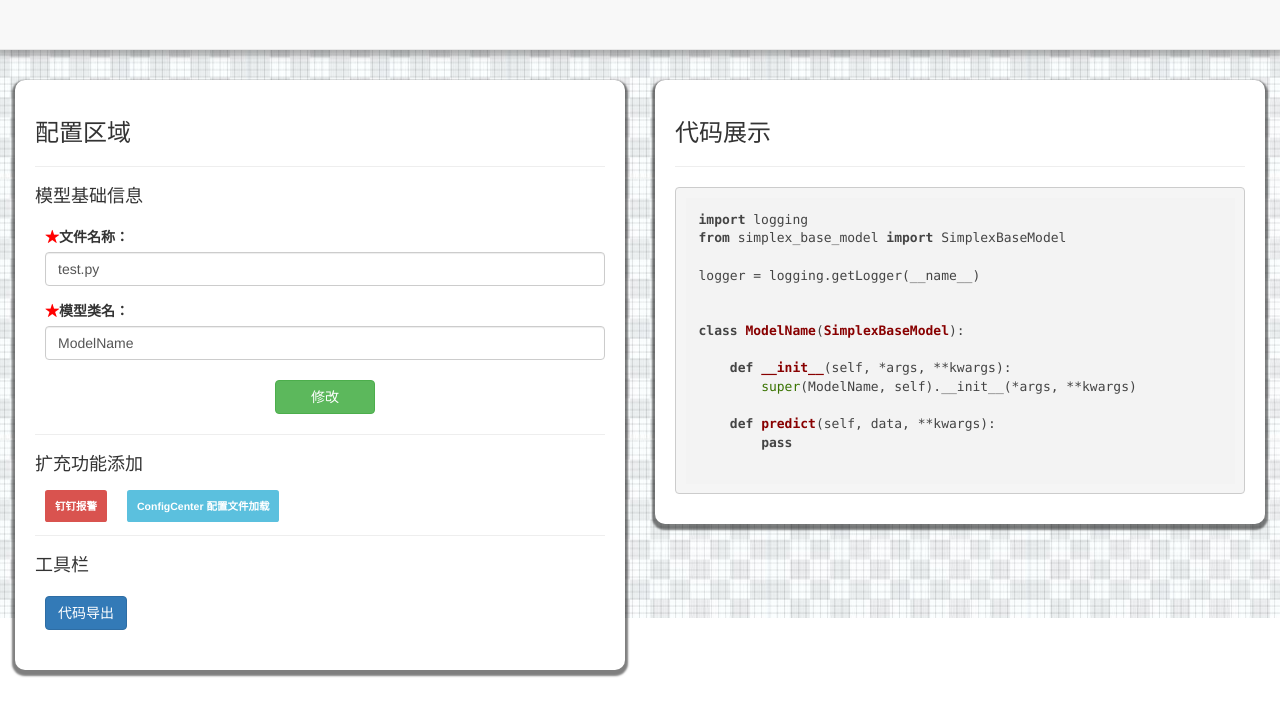
After one commit to clvsit/visual-tools, a Flask app: page /other/euler_script_generate in a window 1280 px wide. The commit adds this page. Shown: the top 716 px of the page. Run offline with Flask 2, Linux system fonts and the light colour scheme; parts of the project's set-up code (start-up, migrations or seed data) failed here and were passed over; some libraries are stand-ins or nearby versions.

Commit message:
feature: added euler model script function

```diff
--- a/app.py
+++ b/app.py
@@ -54,6 +54,11 @@ def classify_view():
 @app.route("/picture/mask")
 def picture_mask():
     return render_template("picture/picture_mask.html")
+
+
+@app.route("/other/euler_script_generate")
+def euler_script_generate():
+    return render_template("other/euler_script_generate.html")
 
 
 @app.route('/open')
@@ -245,5 +250,24 @@ def data_generate():
     return feedback
 
 
+@app.route("/other/code/output", methods=["POST"])
+def output_code():
+    if request.method == "POST":
+        file_name = request.form.get("fileName", "")
+        code = request.form.get("code", "")
+        file_path = "static/source/code/" + file_name
+
+        try:
+            print("/nfs/users/chenxu/project/visual_tools/" + file_path)
+            with open("/nfs/users/chenxu/project/visual_tools/" + file_path, "w", encoding="utf-8") as file:
+                file.write(code)
+            feedback = {"code": 1, "msg": "导出代码成功！", "data": {"file": file_path}}
+        except Exception as error:
+            feedback = {"code": 0, "msg": "导出代码失败！", "data": {"msg": str(error)}}
+    else:
+        feedback = {"code": 0, "msg": "请求方法有误！", "data": {}}
+    return feedback
+
+
 if __name__ == '__main__':
     app.run(debug=True)
--- /dev/null
+++ b/static/script/euler_script_generate.js
@@ -0,0 +1,263 @@
+new Vue({
+    el: "#app",
+    data: {
+        alert: {
+            isShow: false,
+            type: "alert-success",
+            message: ""
+        },
+        code: {
+            header: {},
+            body: {}
+        },
+        codeView: "",
+        extension: {
+            list: [
+                {type: 1, class: "label-danger", text: "钉钉报警", isShow: true},
+                {type: 2, class: "label-info", text: "ConfigCenter 配置文件加载", isShow: true}
+            ],
+            basic: {
+                fileName: "test.py",
+                className: "ModelName"
+            },
+            dingding: {
+                isShow: false,
+                title: "报警消息",
+                url: ""
+            },
+            config: {
+                isShow: false,
+                namespace: "dev",
+                url: ""
+            }
+        },
+        requestUrl: ""
+    },
+    created() {
+        let _this = this;
+
+        $.getJSON({
+            url: "/static/config/config.json",
+            method: "GET",
+            success(resp) {
+                _this.requestUrl = resp.requestUrl;
+            },
+            fail(error) {
+                $("#modal").modal();
+                this.alert = {
+                    type: "alert-danger",
+                    message: error
+                };
+                setTimeout(function () {
+                    $("#modal").modal("hide");
+                }, 3000);
+            }
+        })
+
+        this.$nextTick(() => {
+            this.addCode(0);
+            this.changePageSize();
+        });
+    },
+    methods: {
+        request(type) {
+            let _this = this;
+
+            if (type === "output") {
+                $.ajax({
+                    type: "POST",
+                    url: this.requestUrl + "/other/code/output",
+                    data: {
+                        fileName: this.extension.basic.fileName,
+                        code: this.codeView
+                    },
+                    success(resp) {
+                        console.log(resp);
+                        if (resp.code === 1) {
+                            window.open(_this.requestUrl + "/" + resp.data.file);
+                        } else {
+                            _this.alert = {
+                                isShow: true,
+                                type: "alert-danger",
+                                message: resp.msg
+                            };
+                        }
+                    },
+                    fail(error) {
+                        _this.alert = {
+                            isShow: true,
+                            type: "alert-danger",
+                            message: error
+                        };
+                    }
+                });
+            }
+        },
+        changePageSize() {
+            this.$nextTick(() => {
+                let height = document.getElementById("content").offsetHeight + 200;
+
+                if (height < window.screen.availHeight) {
+                    height = window.screen.availHeight - 100;
+                }
+                $("#app").height(height);
+            });
+        },
+        addExtension(event) {
+            const type = Number(event.target.dataset.extensionType);
+
+            // 添加钉钉报警代码
+            if (type === 1) {
+                this.extension.list[type - 1].isShow = false;
+                this.extension.dingding = {
+                    isShow: true
+                };
+            }
+            // 添加 ConfigCenter 配置文件读取代码
+            else if (type === 2) {
+                this.extension.list[type - 1].isShow = false;
+                this.extension.config = {
+                    isShow: true
+                };
+            }
+        },
+        removeExtension(extensionType) {
+            const type = Number(extensionType);
+
+            if (type === 1) {
+                this.extension.list[type - 1].isShow = true;
+                this.extension.dingding = {
+                    isShow: false,
+                    title: "报警消息",
+                    url: ""
+                };
+                this.code.header.dingding = [];
+                this.code.body.dingding = [];
+            }
+            else if (type === 2) {
+                this.extension.list[type - 1].isShow = true;
+                this.extension.config = {
+                    isShow: false,
+                    namespace: "dev",
+                    url: ""
+                };
+                this.code.header.config = [];
+                this.code.body.config = [];
+            }
+            this.makeCode();
+        },
+        addCode(extensionType) {
+            const type = Number(extensionType);
+
+            if (type === 0) {
+                this.code.header.basic = [
+                    "import logging\n" +
+                    "from simplex_base_model import SimplexBaseModel\n"
+                ];
+                this.code.body.basic = [
+                    "class " + this.extension.basic.className + "(SimplexBaseModel):\n" +
+                    "\n" +
+                    "    def __init__(self, *args, **kwargs):\n" +
+                    "        super(ModelName, self).__init__(*args, **kwargs)\n" +
+                    "\n" +
+                    "    def predict(self, data, **kwargs):\n" +
+                    "        pass\n" +
+                    "\n"
+                ];
+            }
+            else if (type === 1) {
+                this.code.header.dingding = [
+                    "import json\n" +
+                    "import requests\n"
+                ];
+                this.code.body.dingding = [
+                    "    def send_ding_ding(self, content: str) -> None:\n" +
+                    "        \"\"\"\n" +
+                    "        发送钉钉报警消息\n" +
+                    "        :param content: str 报警内容\n" +
+                    "        :return: None\n" +
+                    "        \"\"\"\n" +
+                    "        headers = {\"Content-Type\": \"application/json;charset=utf-8\"}\n" +
+                    "        msg = {\n" +
+                    "            \"msgtype\": \"markdown\",\n" +
+                    "            \"markdown\": {\n" +
+                    "            \"title\": \"" + this.extension.dingding.title + "\",\n" +
+                    "            \"text\": content\n" +
+                    "            }\n" +
+                    "        }\n" +
+                    "        msg = json.dumps(msg)\n" +
+                    "        try:\n" +
+                    "            requests.post(self.report_url, data=msg, headers=headers, timeout=0.5)\n" +
+                    "        except Exception as error:\n" +
+                    "            logger.debug(error)\n\n"
+                ];
+                this.code.body.basic = [
+                    "class ModelName(SimplexBaseModel):\n" +
+                    "\n" +
+                    "    def __init__(self, *args, **kwargs):\n" +
+                    "        super(ModelName, self).__init__(*args, **kwargs)\n" +
+                    "        self.report_url = kwargs.get(\"report_url\", \"" + this.extension.dingding.url + "\")\n" +
+                    "\n" +
+                    "    def predict(self, data, **kwargs):\n" +
+                    "        pass\n" +
+                    "\n"
+                ];
+            }
+            else if (type === 2) {
+                this.code.header.config = [
+                    "import eigen_config\n"
+                ];
+                this.code.body.config = [
+                    "    @staticmethod\n" +
+                    "    def load_configs() -> dict:\n" +
+                    "        \"\"\"\n" +
+                    "        加载配置文件\n" +
+                    "        :return: dict\n" +
+                    "        \"\"\"\n" +
+                    "        configs = eigen_config.Configs()\n" +
+                    "        configs.set('NAMESPACE', '" + this.extension.config.namespace  + "')\n" +
+                    "        configs.from_center(\"" + this.extension.config.url + "\")\n" +
+                    "        return configs\n\n"
+                ];
+            }
+            this.makeCode();
+        },
+        makeCode() {
+            let code = "",
+                operationList = [
+                    "basic", "dingding", "config"
+                ];
+
+            // 添加头部引用
+            for (let i = 0, len = operationList.length; i < len; i++) {
+                let operation = operationList[i];
+
+                if (operation in this.code.header) {
+                    for (let j = 0; j < this.code.header[operation].length; j++) {
+                        code += this.code.header[operation][j];
+                    }
+                }
+            }
+
+            code += "\nlogger = logging.getLogger(__name__)\n\n\n";
+
+            // 添加主体代码
+            for (let i = 0, len = operationList.length; i < len; i++) {
+                let operation = operationList[i];
+
+                if (operation in this.code.body) {
+                    for (let j = 0; j < this.code.body[operation].length; j++) {
+                        code += this.code.body[operation][j];
+                    }
+                }
+            }
+
+            this.codeView = code;
+            this.changePageSize();
+
+            this.$nextTick(() => {
+                hljs.highlightAll();
+            });
+        }
+    }
+})
--- a/static/style/main.css
+++ b/static/style/main.css
@@ -269,6 +269,38 @@
     cursor: pointer;
 }
 
+/* 欧拉模型脚本 */
+.form-block {
+    margin: 20px 0;
+}
+
+.euler-script-generate {
+    cursor: default;
+}
+
+.euler-script-generate .glyphicon-remove {
+    cursor: pointer;
+}
+
+.euler-script-generate .extension-list {
+    display: flex;
+    flex-direction: row;
+    margin: 20px 0 0 10px;
+}
+
+.euler-script-generate .extension-list .label {
+    padding: 10px;
+    cursor: pointer;
+    margin-right: 20px;
+    transition: all 0.5s ease-in-out;
+}
+
+.euler-script-generate .extension-list .label:hover {
+    box-shadow: 0 2px 3px 2px rgba(0, 0, 0, 0.5);
+}
+
+/* 通用样式设置 */
+
 .ml-10 {
     margin-left: 10px !important;
 }
@@ -332,3 +364,7 @@
 .white-space {
     height: 200px;
 }
+
+.color-red {
+    color: #f00;
+}
--- /dev/null
+++ b/templates/other/euler_script_generate.html
@@ -0,0 +1,138 @@
+<!DOCTYPE html>
+<html lang="en">
+<head>
+    <meta charset="UTF-8">
+    <title>欧拉模型脚本</title>
+    <link href="../../static/extern/bootstrap-3.3.7/css/bootstrap.min.css" type="text/css" rel="stylesheet">
+    <link href="//cdnjs.cloudflare.com/ajax/libs/highlight.js/10.6.0/styles/default.min.css" type="text/css" rel="stylesheet">
+    <link href="../../static/extern/upload/style.css" type="text/css" rel="stylesheet">
+    <link href="../../static/style/main.css" type="text/css" rel="stylesheet">
+</head>
+<body>
+<div id="app" class="background">
+    <nav class="navbar navbar-default navbar-fixed-top"></nav>
+
+    <div class="container-fluid mt-20">
+        <div class="row">
+            <div class="col-md-6">
+                <div class="input-container euler-script-generate">
+                    <h3>配置区域</h3>
+                    <hr/>
+                    <form class="form">
+                        <div class="form-block">
+                            <h4>模型基础信息</h4>
+                            <div class="form-group ml-10 mt-20">
+                                <label class="control-label"><span class="color-red">★</span>文件名称：</label>
+                                <input v-model="extension.basic.fileName" type="text" class="form-control"/>
+                            </div>
+                            <div class="form-group ml-10">
+                                <label class="control-label"><span class="color-red">★</span>模型类名：</label>
+                                <input v-model="extension.basic.className" type="text" class="form-control"/>
+                            </div>
+                            <div class="form-group ml-10 mt-20">
+                                <div @click="addCode(0)" class="center-block btn btn-success wd-100">修改</div>
+                            </div>
+                            <hr/>
+                        </div>
+                        <transition name="fade">
+                            <div v-if="extension.dingding.isShow" class="form-block">
+                                <h4>
+                                    扩充功能：钉钉报警
+                                    <span class="float-right mr-5">
+                                        <i @click="removeExtension('1')" class="glyphicon glyphicon-remove"></i>
+                                    </span>
+                                </h4>
+                                <div class="form-group ml-10 mt-20">
+                                    <label class="control-label"><span class="color-red">★</span>报警地址：</label>
+                                    <input v-model="extension.dingding.url" type="text" class="form-control"/>
+                                </div>
+                                <div class="form-group ml-10 mt-20">
+                                    <label class="control-label"><span class="color-red">★</span>消息标题：</label>
+                                    <input v-model="extension.dingding.title" type="text" class="form-control"/>
+                                </div>
+                                <div class="form-group ml-10 mt-20">
+                                    <div @click="addCode(1)" class="center-block btn btn-success wd-100">添加</div>
+                                </div>
+                                <hr/>
+                            </div>
+                        </transition>
+                        <transition name="fade">
+                            <div v-if="extension.config.isShow" class="form-block">
+                                <h4>
+                                    扩充功能：ConfigCenter 配置文件加载
+                                    <span class="float-right mr-5">
+                                        <i @click="removeExtension('2')" class="glyphicon glyphicon-remove"></i>
+                                    </span>
+                                </h4>
+                                <div class="form-group ml-10 mt-20">
+                                    <label class="control-label"><span class="color-red">★</span>namespace：</label>
+                                    <input v-model="extension.config.namespace" type="text" class="form-control"/>
+                                </div>
+                                <div class="form-group ml-10 mt-20">
+                                    <label class="control-label"><span class="color-red">★</span>配置文件路径：</label>
+                                    <input v-model="extension.config.url" type="text" class="form-control"/>
+                                </div>
+                                <div class="form-group ml-10 mt-20">
+                                    <div @click="addCode(2)" class="center-block btn btn-success wd-100">添加</div>
+                                </div>
+                                <hr/>
+                            </div>
+                        </transition>
+                        <div class="form-block">
+                            <h4>扩充功能添加</h4>
+                            <div @click="addExtension" class="extension-list">
+                                <div v-for="item in extension.list">
+                                    <div v-if="item.isShow" class="label" :class="item.class" :data-extension-type="item.type" v-text="item.text"></div>
+                                </div>
+                            </div>
+                            <hr/>
+                        </div>
+                        <div class="form-block">
+                            <h4>工具栏</h4>
+                            <div class="form-group ml-10 mt-20">
+                                <div @click="request('output')" class="btn btn-primary">代码导出</div>
+                            </div>
+                        </div>
+                    </form>
+                </div>
+            </div>
+            <div id="content" class="col-md-6">
+                <div class="input-container">
+                    <h3>代码展示</h3>
+                    <hr/>
+                    <pre><code class="python" v-text="codeView"></code></pre>
+                </div>
+            </div>
+        </div>
+    </div>
+
+    <div id="open" class="modal fade" role="dialog">
+        <div class="modal-dialog" role="document">
+            <div class="modal-content">
+                <div class="modal-header">
+                    <button type="button" class="close" data-dismiss="modal" aria-label="Close"><span
+                            aria-hidden="true">&times;</span></button>
+                    <h4 class="modal-title">消息框</h4>
+                </div>
+                <div class="modal-body">
+                    <form id="upload" method="post" action="upload.php" enctype="multipart/form-data">
+                        <div id="drop">
+                            Drop Here
+                            <a>Browse</a>
+                            <input type="file" name="upl" multiple/>
+                        </div>
+                        <ul></ul>
+                    </form>
+                </div>
+            </div>
+        </div>
+    </div>
+
+</div>
+<script src="../../static/script/jquery.min.js"></script>
+<script src="../../static/extern/bootstrap-3.3.7/js/bootstrap.min.js"></script>
+<script src="../../static/script/vue.js"></script>
+<script src="//cdnjs.cloudflare.com/ajax/libs/highlight.js/10.6.0/highlight.min.js"></script>
+<script src="../../static/script/euler_script_generate.js"></script>
+</body>
+</html>
```
Also changed, not shown: templates/index.html (+29 -0 lines).
